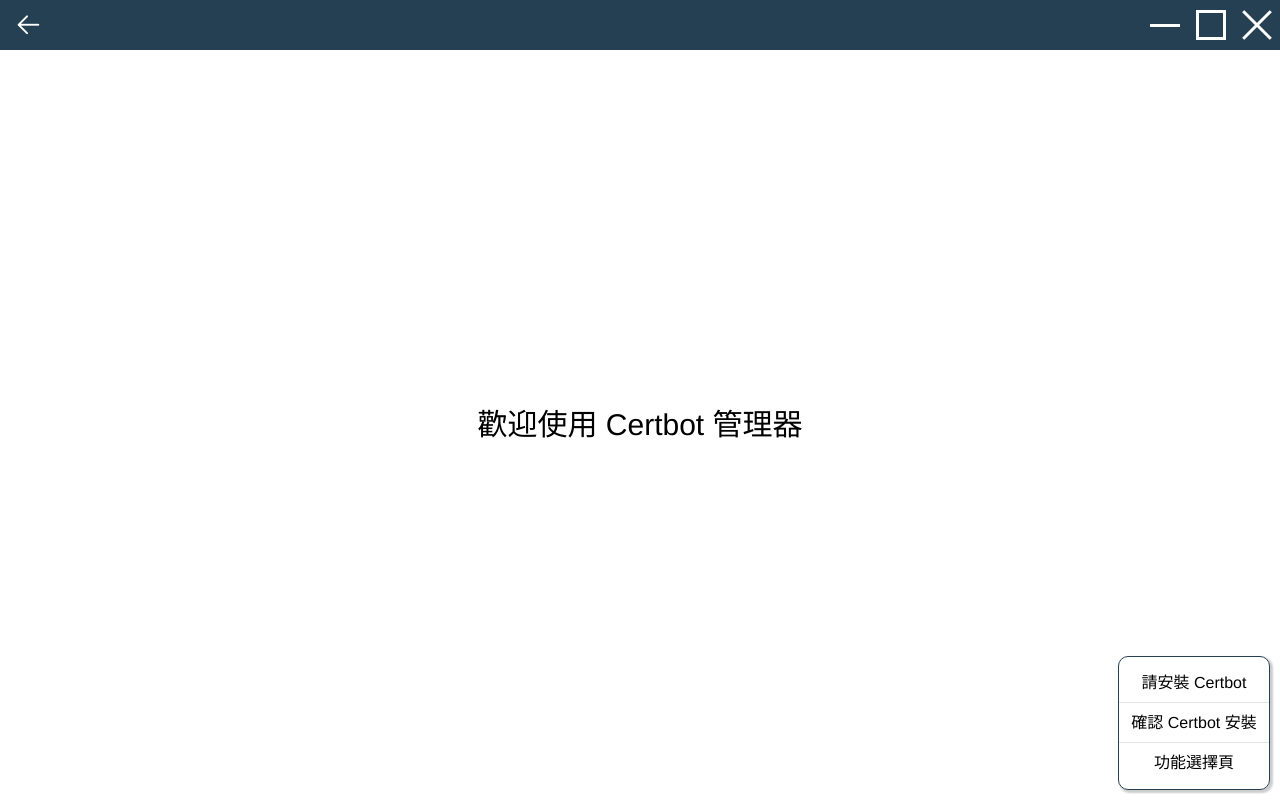
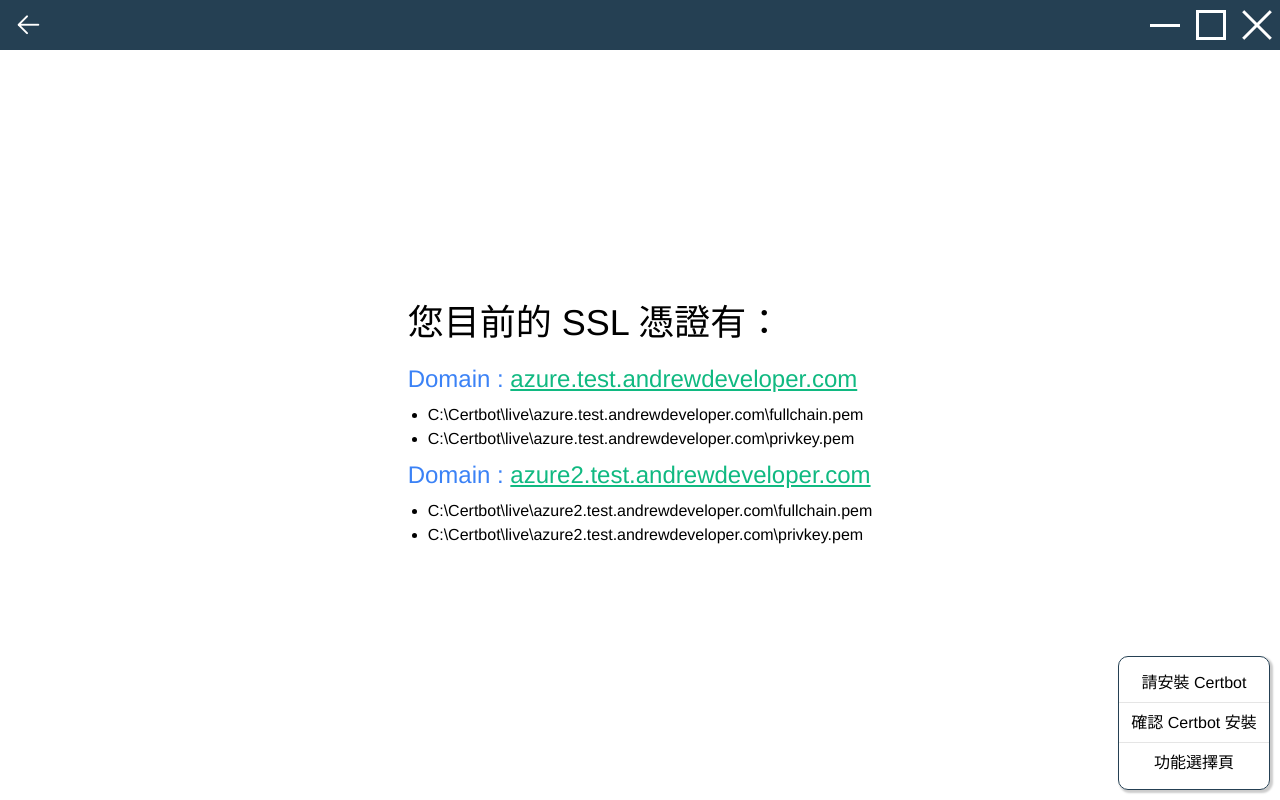
Before and after one commit to andrew781026/certbot-gui, a Vue app in the folder electron/: page /view-ssl in a window 1280 px wide. Before the commit this address led to /home. Built offline with nearby package versions, Linux system fonts and the light colour scheme.

Commit message:
[electron] add ViewSSL.vue

```diff
--- a/electron/src/router/index.js
+++ b/electron/src/router/index.js
@@ -18,6 +18,11 @@
         path: '/delete-ssl',
         name: 'DeleteSSL',
         component: () => import('../views/DeleteSSL')
+    },
+    {
+        path: '/view-ssl',
+        name: 'ViewSSL',
+        component: () => import('../views/ViewSSL')
     },
     {
         path: '/add-ssl',
--- a/electron/src/views/FeaturesMenu.vue
+++ b/electron/src/views/FeaturesMenu.vue
@@ -24,7 +24,7 @@
     },
     view() {
 
-      this.$router.push({name: ''})
+      this.$router.push({name: 'ViewSSL'})
     },
     setting() {
 
@@ -48,6 +48,7 @@
   display: flex;
   justify-content: center;
   align-items: center;
+  user-select: none;
   font-size: 40px;
   color: #ffffff;
   font-weight: 700;
--- /dev/null
+++ b/electron/src/views/ViewSSL.vue
@@ -0,0 +1,37 @@
+<template>
+  <div>
+    <h1 class="text-4xl mb-3">您目前的 SSL 憑證有：</h1>
+    <div v-for="domain in domains" :key="domain">
+      <div class="py-2">
+      <span class="text-2xl text-blue-500">Domain : </span>
+      <span class="text-2xl text-green-500 underline">{{domain}}</span>
+      </div>
+      <ul class="ml-5">
+        <li>C:\Certbot\live\{{domain}}\fullchain.pem</li>
+        <li>C:\Certbot\live\{{domain}}\privkey.pem</li>
+      </ul>
+    </div>
+  </div>
+</template>
+
+<script>
+
+export default {
+  name: "ViewSSL",
+  data() {
+
+    return {
+      domains: [
+        'azure.test.andrewdeveloper.com',
+        'azure2.test.andrewdeveloper.com',
+      ]
+    }
+  },
+}
+</script>
+
+<style scoped>
+ul {
+  list-style-type: disc;
+}
+</style>
```
